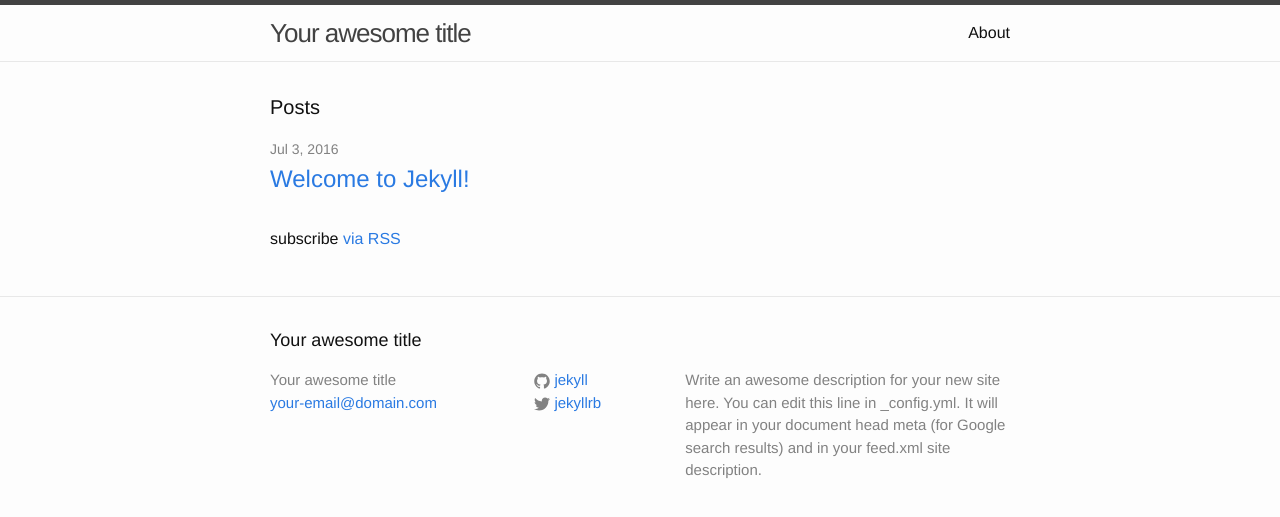
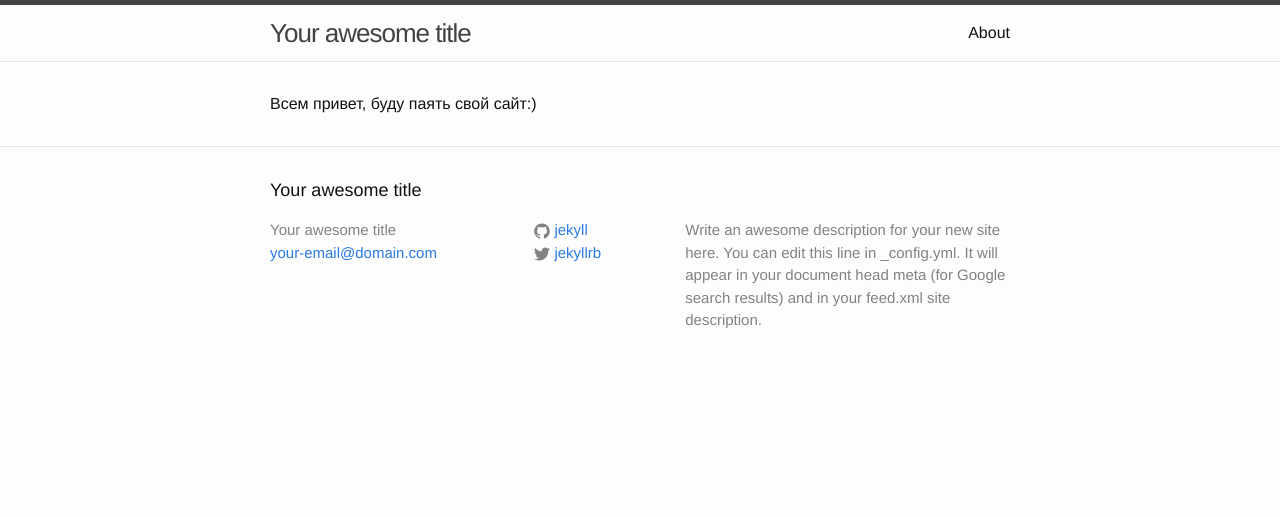
Before and after one commit to Reinzekuken2/reinzekuken2.github.io, a Jekyll site: the page built from index.html, in a window 1280 px wide. Shown: the top 517 px of the page. Built offline with Jekyll 4.4.1, drawn with Linux system fonts in a browser that asks for light colours.

Commit message:
Update index.html

```diff
--- a/index.html
+++ b/index.html
@@ -4,7 +4,7 @@ layout: default
 
 <div class="home">
 
-  <h1 class="page-heading">Posts</h1>
+  <!--<h1 class="page-heading">Posts</h1>
 
   <ul class="post-list">
     {% for post in site.posts %}
@@ -19,5 +19,7 @@ layout: default
   </ul>
 
   <p class="rss-subscribe">subscribe <a href="{{ "/feed.xml" | prepend: site.baseurl }}">via RSS</a></p>
+  -->
+  Всем привет, буду паять свой сайт:)
 
 </div>
```
